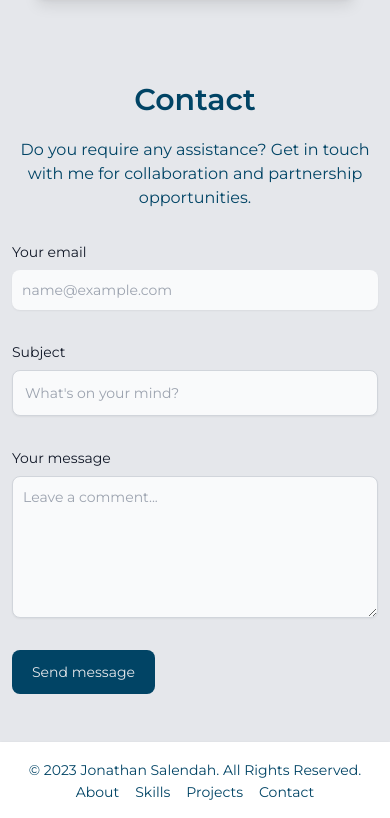
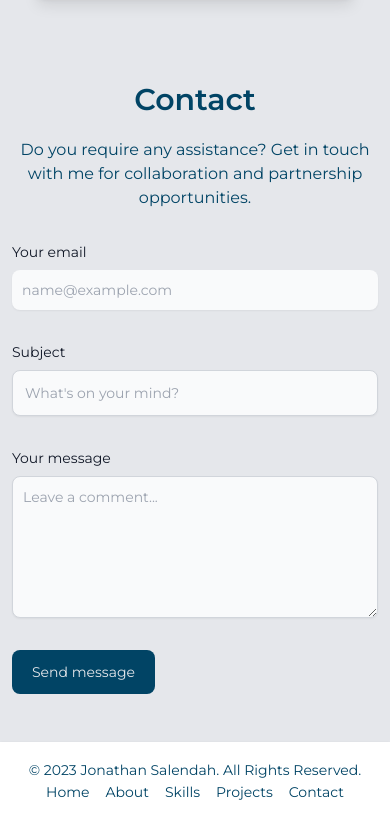
Before and after one commit to JaceJS/personal-website, a React (Create React App) app: page / in a window 390 px wide. Shown: the part 2419-3237 px from the top of the page. Built offline with nearby package versions, Linux system fonts and the light colour scheme; the HTML template or start-up script is replaced by a standard one.

Commit message:
[FIX] memperbaiki link

```diff
--- a/src/components/Footer.jsx
+++ b/src/components/Footer.jsx
@@ -1,4 +1,5 @@
 import { motion } from 'framer-motion';
+import { Link } from 'react-scroll';
 
 const Footer = () => {
   return (
@@ -13,24 +14,29 @@ const Footer = () => {
         </span>
         <ul className="flex flex-wrap justify-center items-center text-sm font-medium text-primary dark:text-gray-200">
           <li>
-            <a href="#hero" className="mr-4 hover:underline md:mr-6 ">
-              About
-            </a>
+            <Link to="hero" spy={true} smooth={true} offset={-100} duration={500} className="mr-4 hover:underline md:mr-6 ">
+              Home
+            </Link>
           </li>
           <li>
-            <a href="#hero" className="mr-4 hover:underline md:mr-6">
-              Skills
-            </a>
+            <Link to="about" spy={true} smooth={true} offset={-100} duration={500} className="mr-4 hover:underline md:mr-6 ">
+              About
+            </Link>
           </li>
           <li>
-            <a href="#hero" className="mr-4 hover:underline md:mr-6">
-              Projects
-            </a>
+            <Link to="skills" spy={true} smooth={true} offset={-100} duration={500} className="mr-4 hover:underline md:mr-6">
+              Skills
+            </Link>
           </li>
           <li>
-            <a href="#hero" className="hover:underline">
+            <Link to="projects" spy={true} smooth={true} offset={-100} duration={500} className="mr-4 hover:underline md:mr-6">
+              Projects
+            </Link>
+          </li>
+          <li>
+            <Link to="contact" spy={true} smooth={true} offset={-100} duration={500} className="hover:underline">
               Contact
-            </a>
+            </Link>
           </li>
         </ul>
       </div>
--- a/src/components/NavBar.jsx
+++ b/src/components/NavBar.jsx
@@ -54,18 +54,21 @@ const NavBar = () => {
 
         {/* Header links small screen */}
         <div className={showMenu ? 'block mx-auto p-3 shadow-lg' : 'hidden'}>
-          <a href="#about" className="block text-center text-lg text-primary dark:text-gray-200 hover:text-sky-950 hover:underline mb-3" aria-label="About">
+          <Link to="hero" spy={true} smooth={true} offset={-100} duration={500} className="block text-center text-lg text-primary dark:text-gray-200 hover:text-sky-950 hover:underline mb-3" aria-label="About">
+            Home
+          </Link>
+          <Link to="about" spy={true} smooth={true} offset={-100} duration={500} className="block text-center text-lg text-primary dark:text-gray-200 hover:text-sky-950 hover:underline mb-3" aria-label="About">
             About
-          </a>
-          <a href="#skills" className="block text-center text-lg text-primary dark:text-gray-200 hover:text-sky-950 hover:underline mb-3" aria-label="Skills">
+          </Link>
+          <Link to="skils" spy={true} smooth={true} offset={-100} duration={500} className="block text-center text-lg text-primary dark:text-gray-200 hover:text-sky-950 hover:underline mb-3" aria-label="Skills">
             Skills
-          </a>
-          <a href="#projects" className="block text-center text-lg text-primary dark:text-gray-200 hover:text-sky-950 hover:underline mb-3" aria-label="Projects">
+          </Link>
+          <Link to="projects" spy={true} smooth={true} offset={-100} duration={500} className="block text-center text-lg text-primary dark:text-gray-200 hover:text-sky-950 hover:underline mb-3" aria-label="Projects">
             Projects
-          </a>
-          <a href="#contact" className="block text-center text-lg text-primary dark:text-gray-200 hover:text-sky-950 hover:underline mb-3" aria-label="Contact">
+          </Link>
+          <Link to="contact" spy={true} smooth={true} offset={-100} duration={500} className="block text-center text-lg text-primary dark:text-gray-200 hover:text-sky-950 hover:underline mb-3" aria-label="Contact">
             Contact
-          </a>
+          </Link>
         </div>
 
         {/* Header links large screen */}
```
